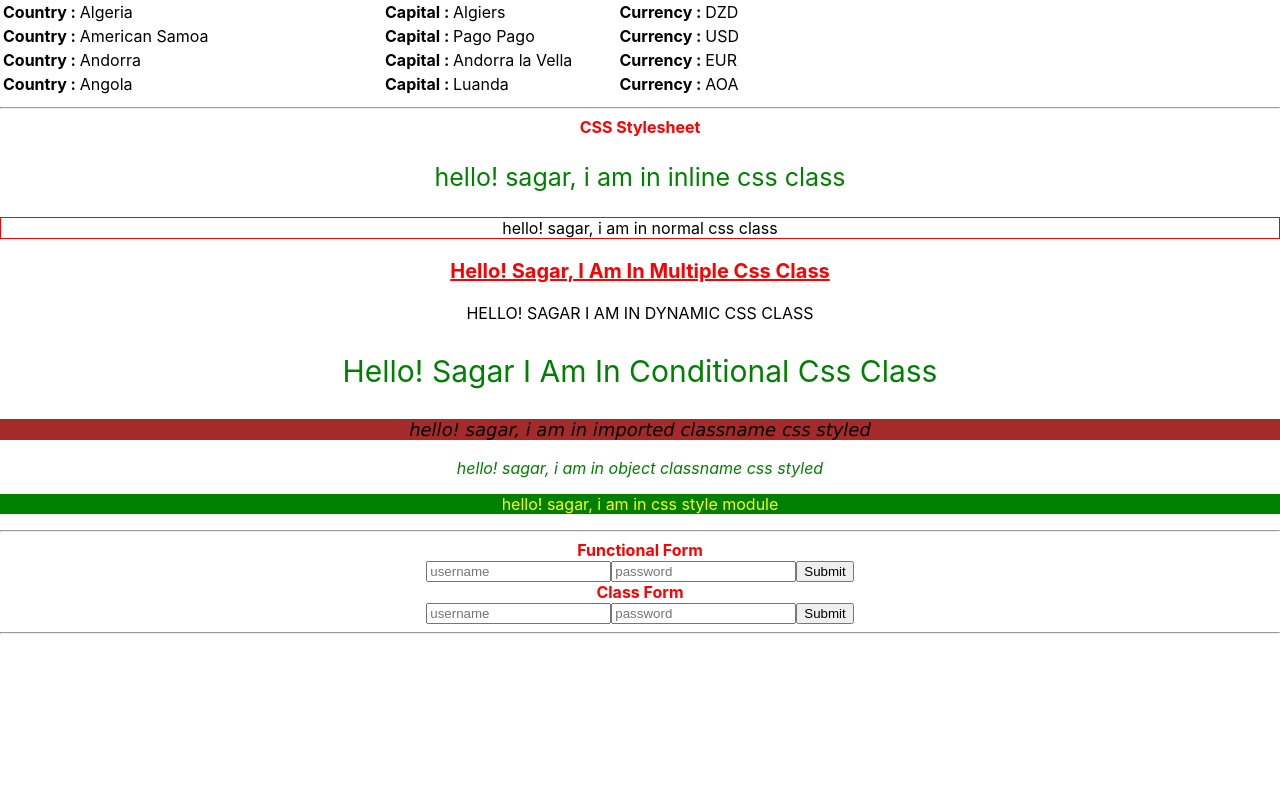
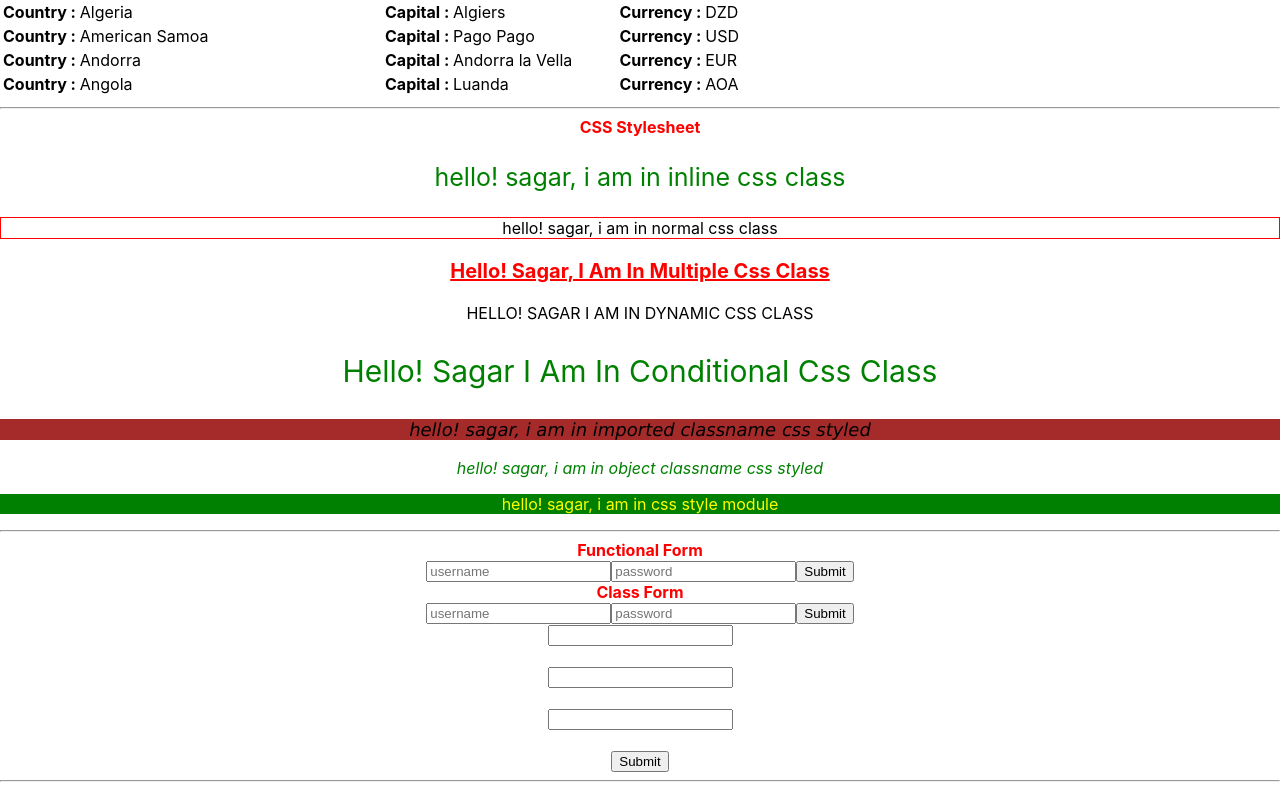
Before and after one commit to sagarninave/reactpractice, a React (Create React App) app: page / in a window 1280 px wide. Shown: the part 2133-2923 px from the top of the page. Before the commit the page ends 2775 px from the top, so only its background shows below. Built offline with nearby package versions, Linux system fonts and the light colour scheme.

Commit message:
form validation

```diff
--- a/src/App.js
+++ b/src/App.js
@@ -11,7 +11,7 @@ import FunctionalUseEffect, { ClassUseEffect } from './components/UseEffect';
 import FunctionalFragment1, { FunctionalFragment2, FunctionalFragment3, ClassFragment  } from './components/Fragment';
 import MapFunction from './components/MapFunction';
 import Stylesheet from './components/Stylesheet';
-import FunctionalForm, { ClassForm } from './components/Forms';
+import FunctionalForm, { ClassForm , FunctionalValidForm} from './components/Forms';
 
 function App() {
 
@@ -101,6 +101,7 @@ function App() {
         <FunctionalForm/>
         <strong className="heading"> Class Form </strong>
         <ClassForm/>
+        <FunctionalValidForm/>
         <hr/>
     </div>
   );
--- a/src/components/Forms.js
+++ b/src/components/Forms.js
@@ -63,3 +63,54 @@ export class ClassForm extends React.Component{
     )
   }
 }
+
+export function FunctionalValidForm(){
+
+  const [firstname, setFirstName] = useState("");
+  const [lastname, setLastName] = useState("");
+  const [email, setEmail] = useState("");
+  const [firstnameError, setFirstNameError] = useState(null);
+  const [lastnameError, setLastNameError] = useState(null);
+  const [emailError, setEmailError] = useState(null);
+
+  function valid(){
+    if(firstname === "" && lastname === "" && email === ""){
+      setFirstNameError("first name is empty");
+      setLastNameError("last name is empty");
+      setEmailError("Email is empty");
+    }
+    else if(firstname.length < 5 && lastname.length < 5 && email.length < 5){
+      setFirstNameError("first name should be morth than 4");
+      setLastNameError("last name is should be morth than 4");
+      setEmailError("Email is should be morth than 4");
+    }
+    else{
+      return true
+    }
+  }
+
+  function SubmitForm(e){
+    e.preventDefault()
+    if(valid()){
+      console.log(firstname, lastname, email)
+    }
+  }
+
+
+  return(
+    <div>
+      <form>
+        <input type="text" onChange={(e) => setFirstName(e.target.value)}></input><br/>
+        <span> {firstname == "" ? firstnameError : null} </span><br/>
+
+        <input type="text" onChange={(e) => setLastName(e.target.value)}></input><br/>
+        <span> {lastname == "" ? lastnameError : null} </span><br/>
+
+        <input type="text" onChange={(e) => setEmail(e.target.value)}></input><br/>
+        <span> {email == "" ? emailError : null} </span><br/>
+
+        <button onClick={SubmitForm}> Submit </button>
+      </form>
+    </div>
+  )
+}
```
Also changed, not shown: src/to do.txt (added).
